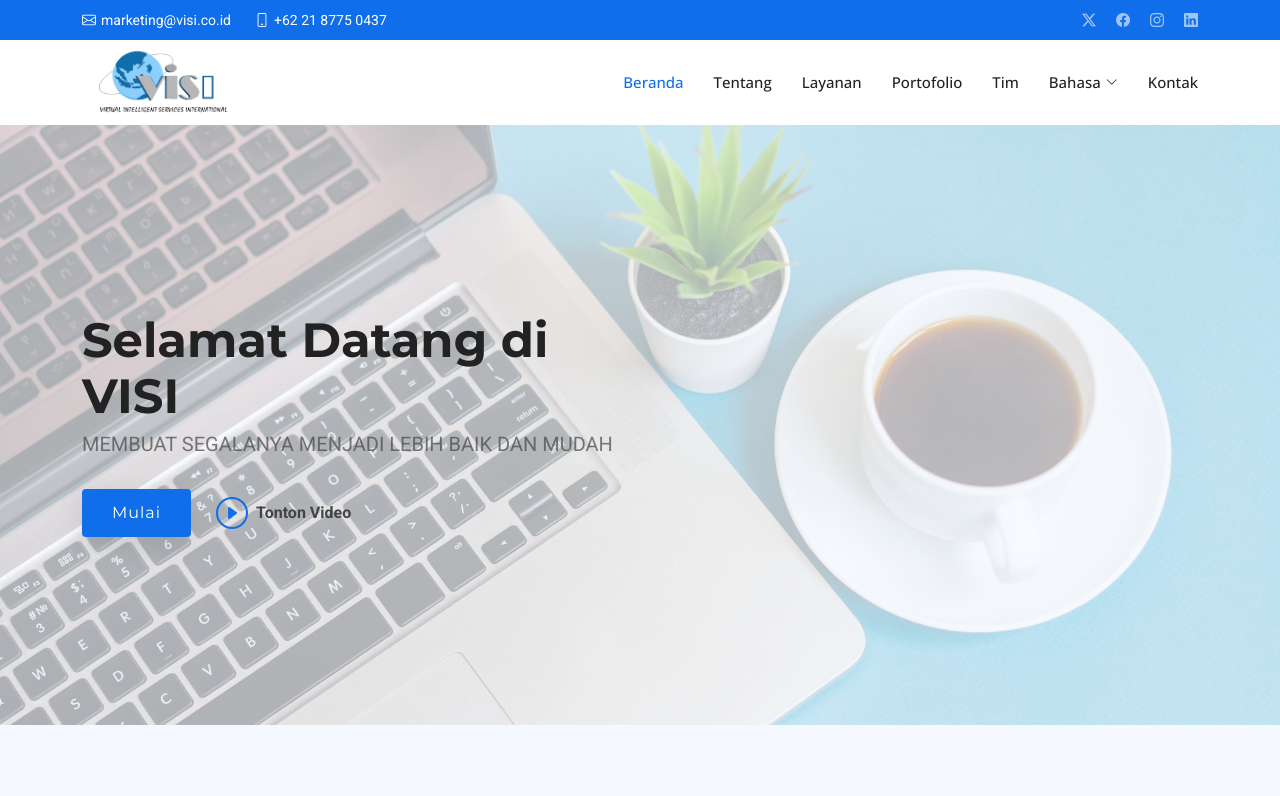
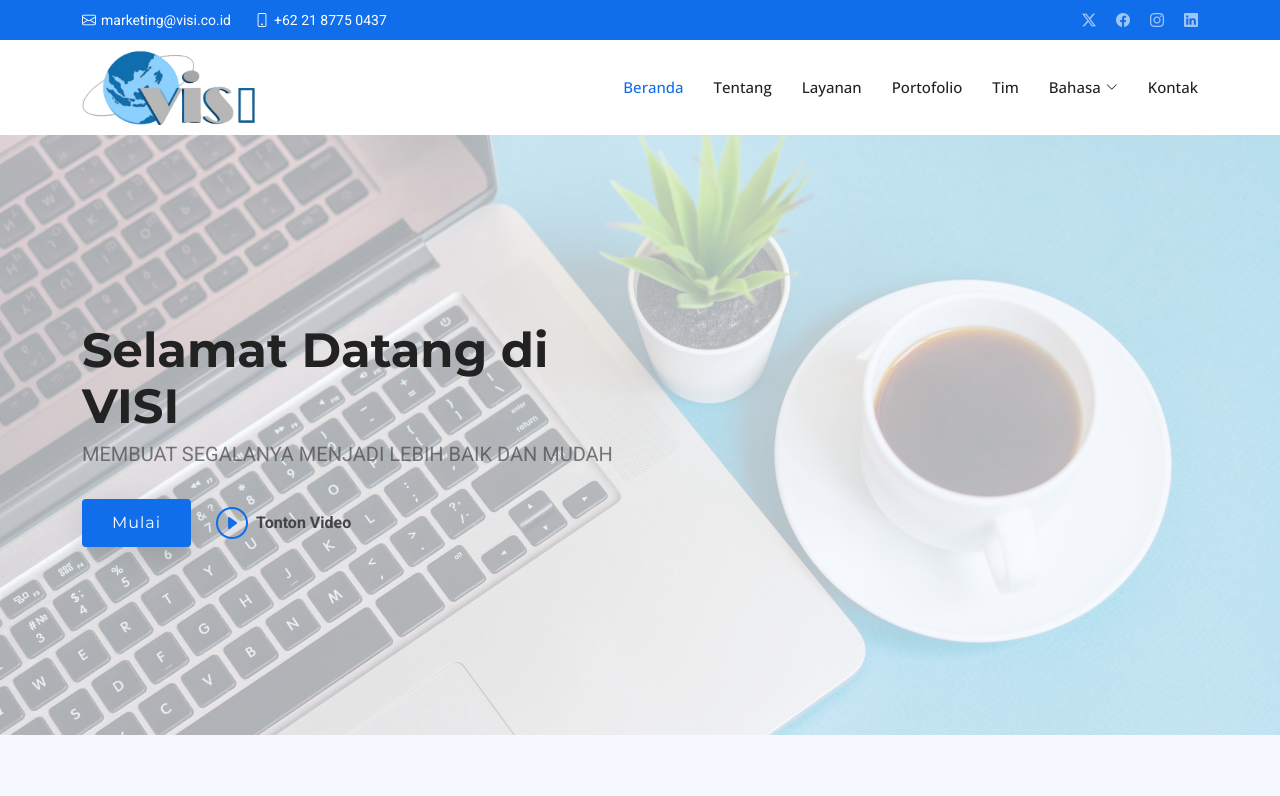
Before and after one commit to fadlyfd/cp-visi, a plain HTML site: page index.html in a window 1280 px wide. Shown: the top 796 px of the page. Drawn offline with nearby package versions, Linux system fonts and the light colour scheme; animation ran at ten frames a second.

Commit message:
hapus nama pt di logo

```diff
--- a/assets/css/main.css
+++ b/assets/css/main.css
@@ -199,7 +199,7 @@ h6 {
 .header .branding {
   background-color: var(--background-color);
   min-height: 60px;
-  /* padding: 10px 0; */
+  padding: 10px 0;
 }
 
 .header .logo {
@@ -207,20 +207,20 @@ h6 {
 }
 
 .header .logo img {
-  max-height: 55px;
+  max-height: 40px;
   margin-right: 8px;
 }
 
 @media (min-width: 992px) {
   .header .logo img {
-    max-height: 70px;
+    max-height: 60px;
     margin-right: 0px;
   }
 }
 
 @media (min-width: 1200px) {
   .header .logo img {
-    max-height: 85px;
+    max-height: 75px;
     margin-right: 0px;
   }
 }
--- a/index.html
+++ b/index.html
@@ -60,7 +60,7 @@
         <div class="container position-relative d-flex align-items-center justify-content-between">
           <a href="index.html" class="logo d-flex align-items-center">
             <!-- Uncomment the line below if you also wish to use an image logo -->
-            <img src="assets/img/logo-visi-transparent.png" alt="" />
+            <img src="assets/img/logo-visi-transparent_2.png" alt="" />
             <!-- <h1 class="sitename">BizLand</h1> -->
           </a>
           <nav id="navmenu" class="navmenu">
```
Also changed, not shown: assets/img/logo-visi-transparent_2.png (added).
